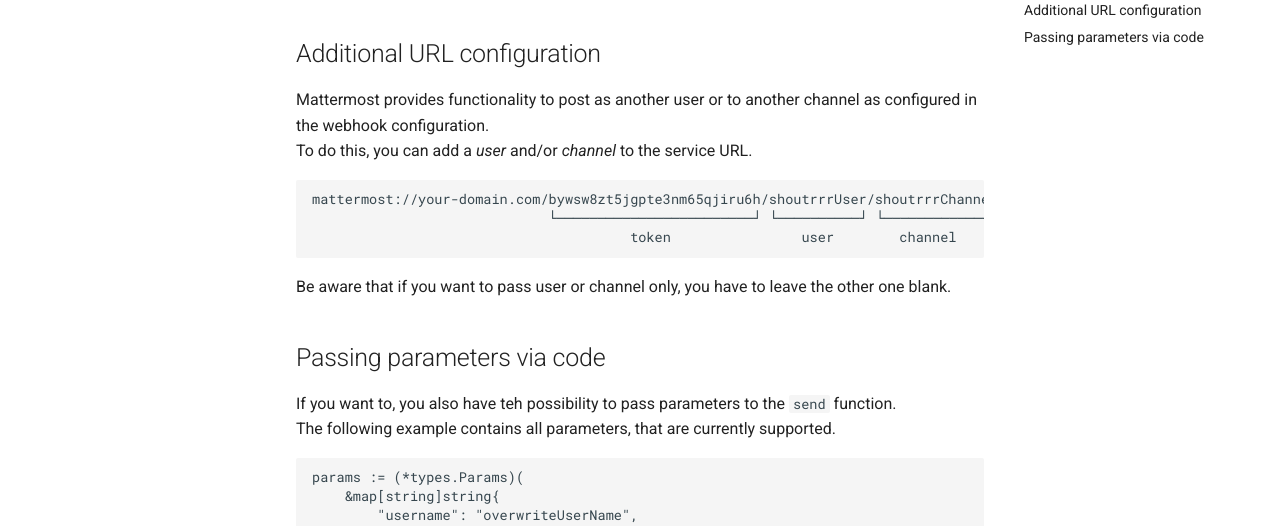
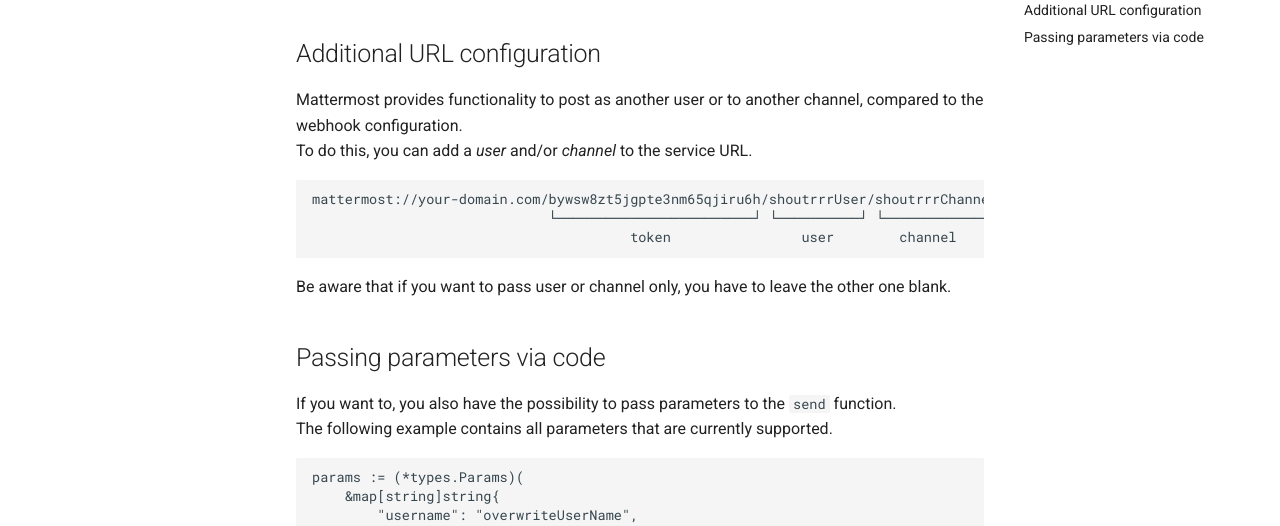
Before and after one commit to containrrr/shoutrrr, an MkDocs documentation site: the page built from docs/services/mattermost.md, in a window 1280 px wide and 900 px high, scrolled down 1908 px. Shown: the part 170-696 px from the top of the window. Built offline with MkDocs 1.6.1 and Material for MkDocs 9.7.7, drawn with Linux system fonts in a browser that asks for light colours; comment, search, counter and statistics services are not loaded.

Commit message:
corrected typos

````diff
--- a/docs/services/mattermost.md
+++ b/docs/services/mattermost.md
@@ -31,7 +31,7 @@
 
 ## Additional URL configuration
 
-Mattermost provides functionality to post as another user or to another channel as configured in the webhook configuration.
+Mattermost provides functionality to post as another user or to another channel, compared to the webhook configuration.
 <br/>
 To do this, you can add a *user* and/or *channel* to the service URL.
 
@@ -45,9 +45,9 @@
 
 ## Passing parameters via code
 
-If you want to, you also have teh possibility to pass parameters to the `send` function.
+If you want to, you also have the possibility to pass parameters to the `send` function.
 <br/>
-The following example contains all parameters, that are currently supported.
+The following example contains all parameters that are currently supported.
 
 ```gotemplate
 params := (*types.Params)(
````
